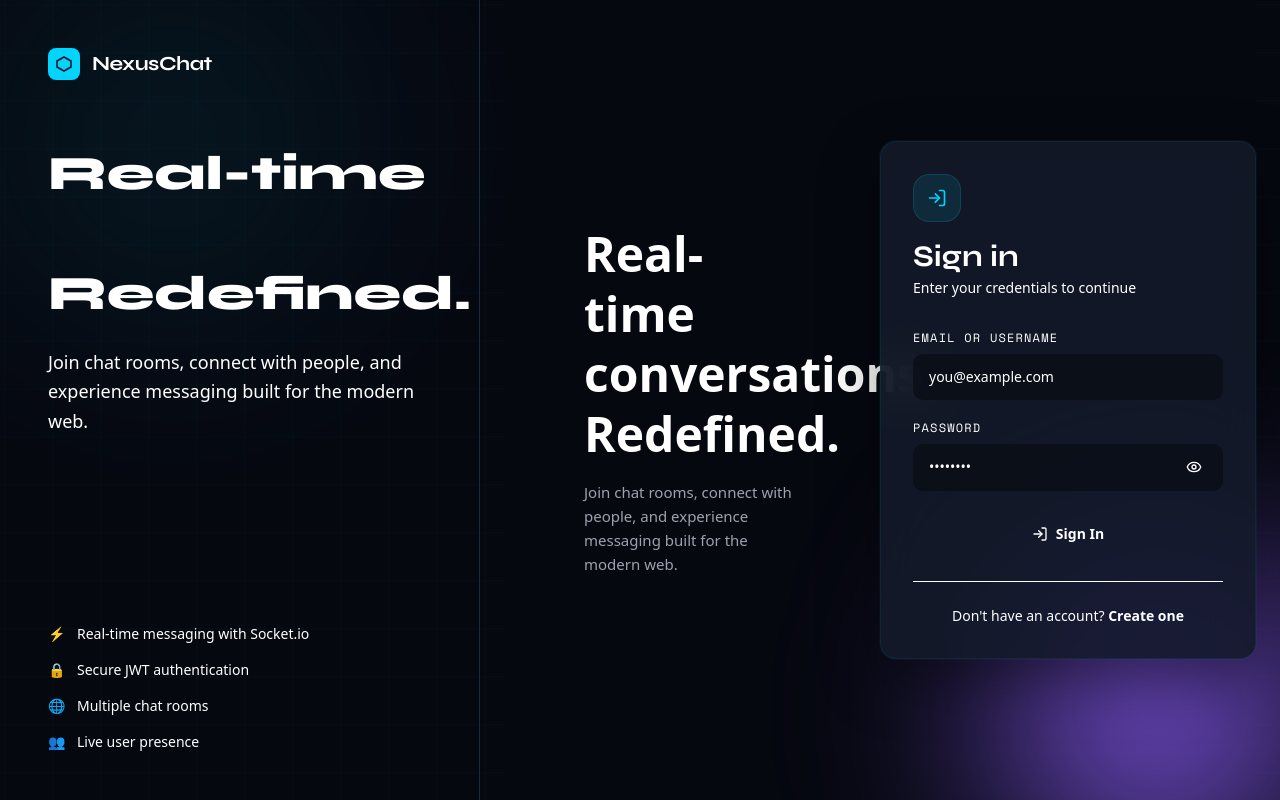
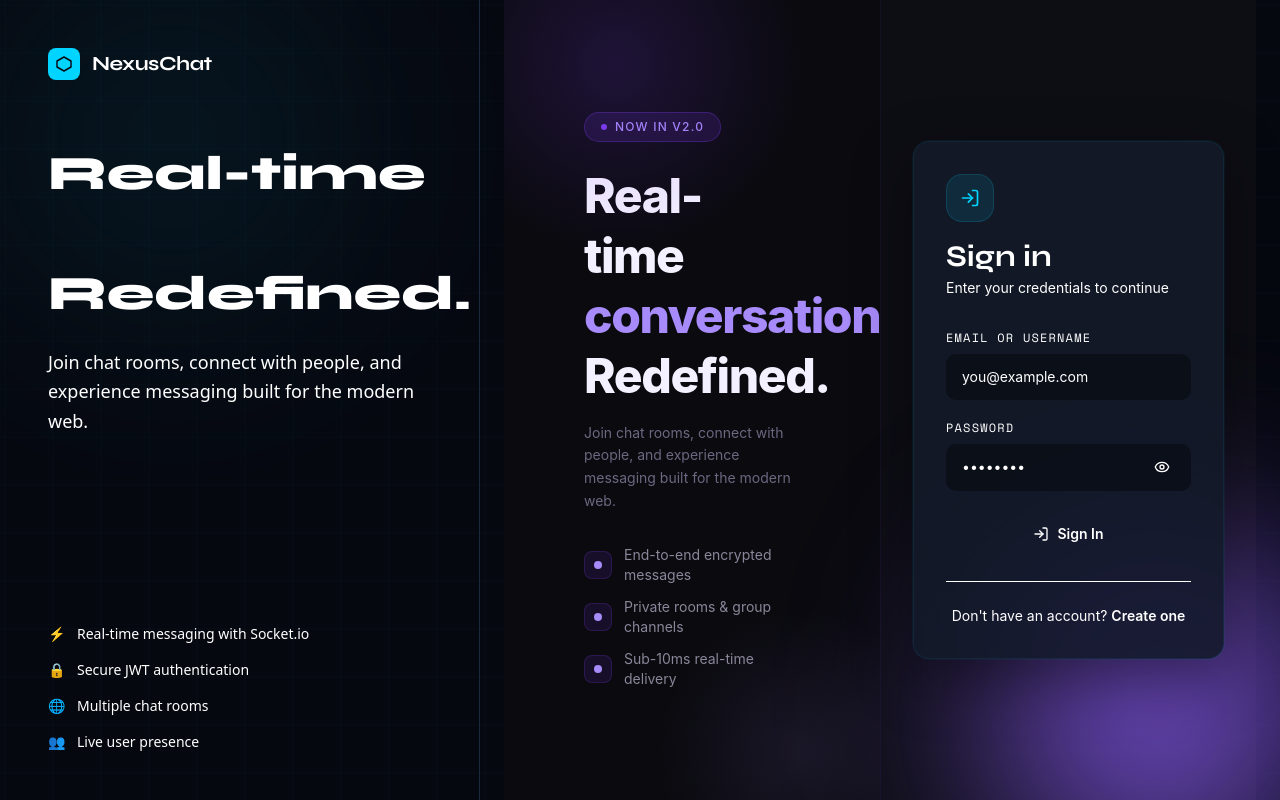
Before and after one commit to Akshatsrii/Chat-App, a Next.js app in the folder frontend/: page /auth/login in a window 1280 px wide. Built offline with nearby package versions, Linux system fonts and the light colour scheme; no server answers.

Commit message:
theme changed

```diff
--- a/frontend/src/app/auth/login/page.tsx
+++ b/frontend/src/app/auth/login/page.tsx
@@ -2,23 +2,50 @@ import LoginForm from '@/components/auth/LoginForm';
 
 export default function LoginPage() {
   return (
-    <div className="min-h-screen grid md:grid-cols-2 bg-void">
+    <div className="min-h-screen grid md:grid-cols-2" style={{ background: '#0a0a0f', fontFamily: "'Inter', sans-serif" }}>
 
       {/* LEFT SIDE */}
-      <div className="flex flex-col justify-center px-10 md:px-20">
-        <h1 className="text-5xl font-bold leading-tight">
+      <div className="flex flex-col justify-center px-10 md:px-20 relative overflow-hidden">
+
+        {/* Purple glow blobs */}
+        <div className="absolute -top-32 -left-20 w-96 h-96 rounded-full pointer-events-none" style={{ background: 'radial-gradient(circle, rgba(124,58,237,0.18) 0%, transparent 70%)' }} />
+        <div className="absolute -bottom-24 -right-16 w-72 h-72 rounded-full pointer-events-none" style={{ background: 'radial-gradient(circle, rgba(167,139,250,0.10) 0%, transparent 70%)' }} />
+
+        {/* Badge */}
+        <div className="flex items-center gap-2 w-fit mb-6 px-4 py-1.5 rounded-full text-xs font-medium tracking-widest uppercase" style={{ background: 'rgba(124,58,237,0.15)', border: '1px solid rgba(124,58,237,0.3)', color: '#a78bfa' }}>
+          <span className="w-1.5 h-1.5 rounded-full" style={{ background: '#7c3aed' }} />
+          Now in v2.0
+        </div>
+
+        <h1 className="text-5xl font-extrabold leading-tight tracking-tight" style={{ color: '#f3f0ff', letterSpacing: '-0.03em' }}>
           Real-time <br />
-          <span className="text-cyan-400">conversations.</span> <br />
+          <span style={{ color: '#a78bfa' }}>conversations.</span> <br />
           Redefined.
         </h1>
 
-        <p className="mt-4 text-gray-400 max-w-md">
+        <p className="mt-4 max-w-md text-sm leading-relaxed" style={{ color: '#6b6880' }}>
           Join chat rooms, connect with people, and experience messaging built for the modern web.
         </p>
+
+        {/* Features */}
+        <div className="mt-8 flex flex-col gap-3">
+          {[
+            { label: 'End-to-end encrypted messages' },
+            { label: 'Private rooms & group channels' },
+            { label: 'Sub-10ms real-time delivery' },
+          ].map((f) => (
+            <div key={f.label} className="flex items-center gap-3 text-sm" style={{ color: '#8b8699' }}>
+              <div className="w-7 h-7 rounded-lg flex items-center justify-center flex-shrink-0" style={{ background: 'rgba(124,58,237,0.12)', border: '1px solid rgba(124,58,237,0.2)' }}>
+                <div className="w-2 h-2 rounded-full" style={{ background: '#a78bfa' }} />
+              </div>
+              {f.label}
+            </div>
+          ))}
+        </div>
       </div>
 
       {/* RIGHT SIDE */}
-      <div className="flex items-center justify-center">
+      <div className="flex items-center justify-center p-8" style={{ background: '#0d0d14', borderLeft: '1px solid rgba(124,58,237,0.08)' }}>
         <div className="w-full max-w-md">
           <LoginForm />
         </div>
```
Also changed, not shown: 1 other file (tests, documents, lock files or other folders).
